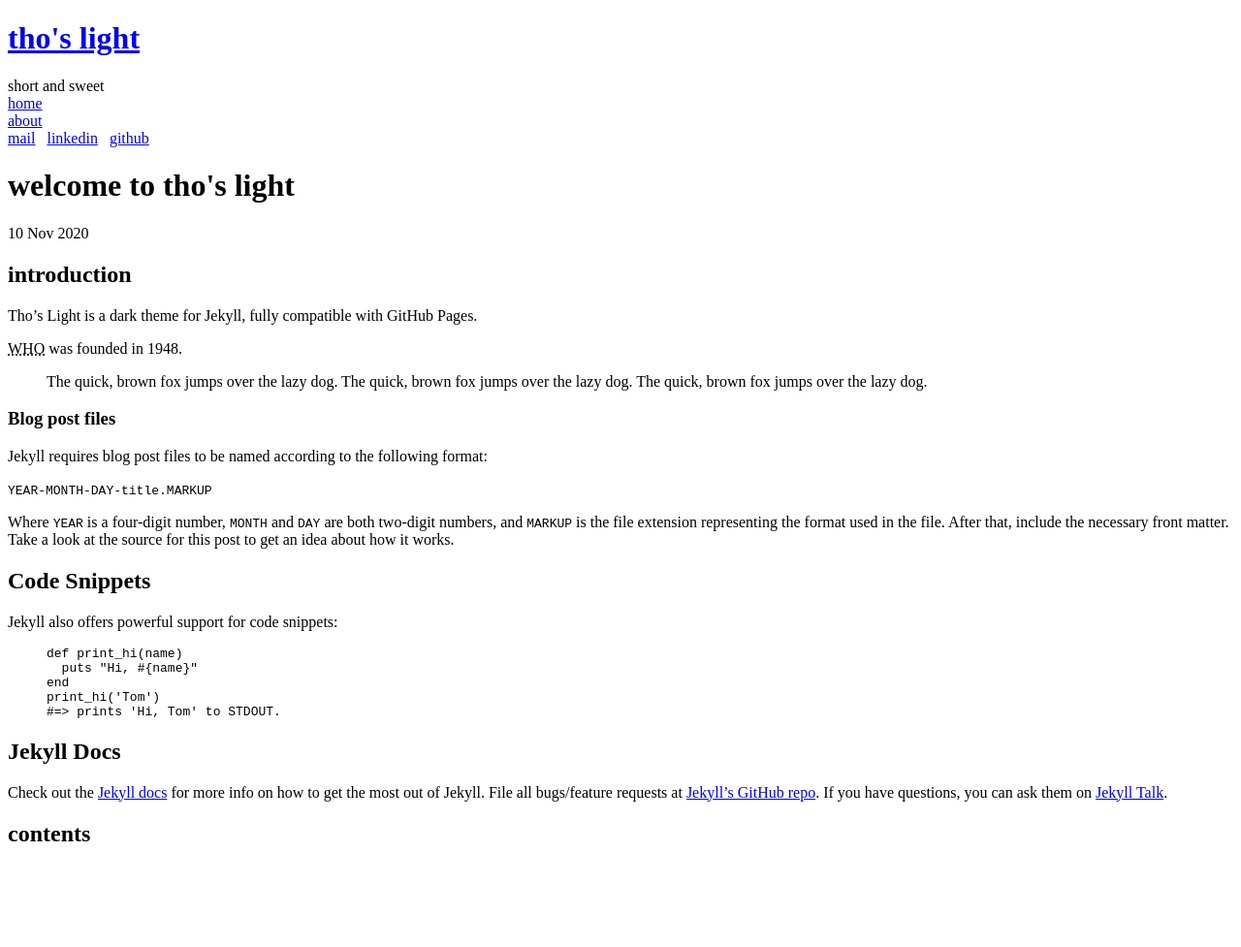
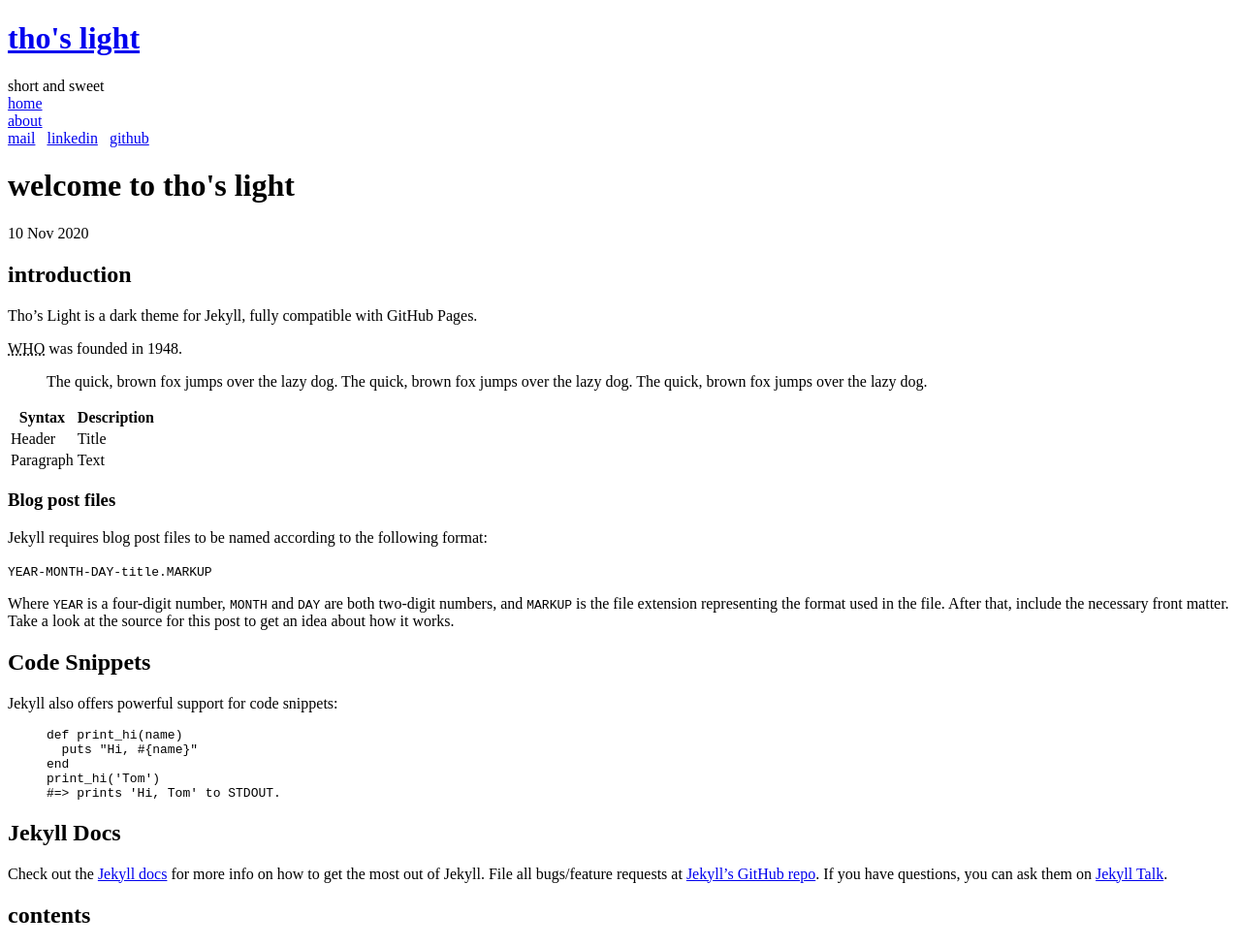
Before and after one commit to chris-j-akers/thos-light-jekyll-theme, a Jekyll site: the page built from _posts/2020-11-10-welcome-to-thos-light.md, in a window 1280 px wide. Shown: the whole page at 97% size. Built offline with Jekyll 4.4.1, drawn with Linux system fonts in a browser that asks for light colours; before the commit the page ends 900 px from its top, so only the background shows below that.

```diff
--- a/_posts/2020-11-10-welcome-to-thos-light.md
+++ b/_posts/2020-11-10-welcome-to-thos-light.md
@@ -13,6 +13,11 @@ Tho's Light is a dark theme for Jekyll, fully compatible with GitHub Pages.
 <blockquote>
 The quick, brown fox jumps over the lazy dog. The quick, brown fox jumps over the lazy dog. The quick, brown fox jumps over the lazy dog.
 </blockquote>
+
+| Syntax      | Description |
+| ----------- | ----------- |
+| Header      | Title       |
+| Paragraph   | Text        |
 
 ### Blog post files
 
```
Also changed, not shown: site-assets/css/thos-light.css (+7 -11 lines).
